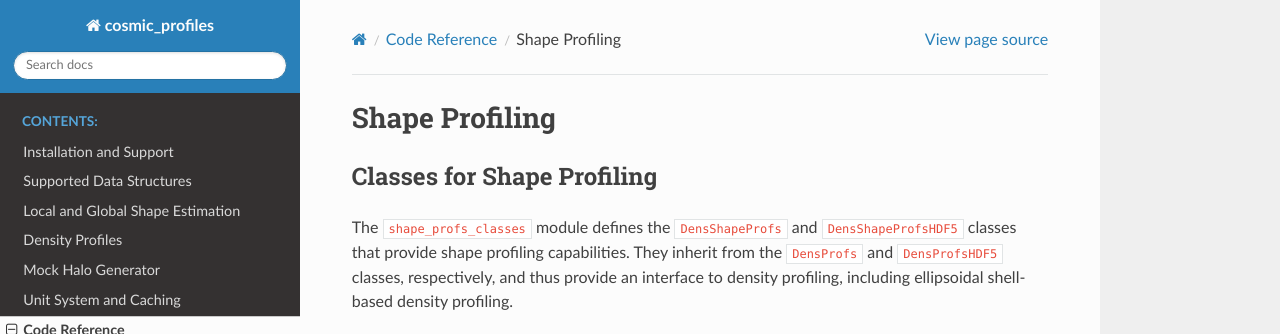
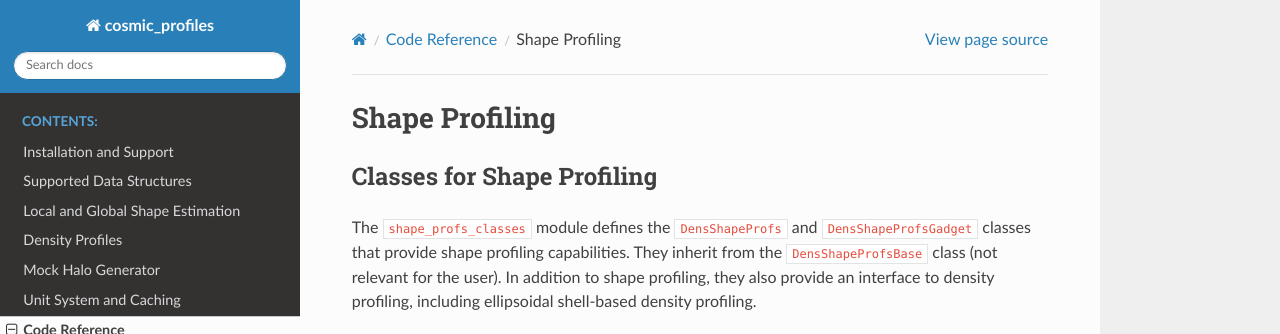
Before and after one commit to tibordome/cosmic_profiles, a Sphinx documentation site: the page built from docs/source/code_reference/shape_profs.rst, in a window 1280 px wide and 1133 px high, cut to the strip 0-334 px from the top of the window. Built offline with Sphinx 7.4.7 and the Read the Docs theme 2.0.0, drawn with Linux system fonts in a browser that asks for light colours.

Commit message:
Removed DensProfsHDF5 remnants

```diff
--- a/docs/source/code_reference/dens_profs.rst
+++ b/docs/source/code_reference/dens_profs.rst
@@ -4,7 +4,7 @@ Density Profiling
 Classes for Density Profiling
 ******************************
 
-The ``dens_profs_classes`` module defines the ``DensProfs`` and ``DensProfsHDF5`` classes that provide density profiling capabilities. They inherit from the ``CosmicBase`` class.
+The ``dens_profs_classes`` module defines the ``DensProfs`` and ``DensProfsGadget`` classes that provide density profiling capabilities. They inherit from the ``DensProfsBase`` class (not relevant for the user).
 
 .. automodule:: dens_profs.dens_profs_classes
    :members:
--- a/docs/source/code_reference/shape_profs.rst
+++ b/docs/source/code_reference/shape_profs.rst
@@ -4,7 +4,7 @@ Shape Profiling
 Classes for Shape Profiling
 ******************************
 
-The ``shape_profs_classes`` module defines the ``DensShapeProfs`` and ``DensShapeProfsHDF5`` classes that provide shape profiling capabilities. They inherit from the ``DensProfs`` and ``DensProfsHDF5`` classes, respectively, and thus provide an interface to density profiling, including ellipsoidal shell-based density profiling.
+The ``shape_profs_classes`` module defines the ``DensShapeProfs`` and ``DensShapeProfsGadget`` classes that provide shape profiling capabilities. They inherit from the ``DensShapeProfsBase`` class (not relevant for the user). In addition to shape profiling, they also provide an interface to density profiling, including ellipsoidal shell-based density profiling.
 
 .. automodule:: shape_profs.shape_profs_classes
    :members:
```
Also changed, not shown: 2 other files.
